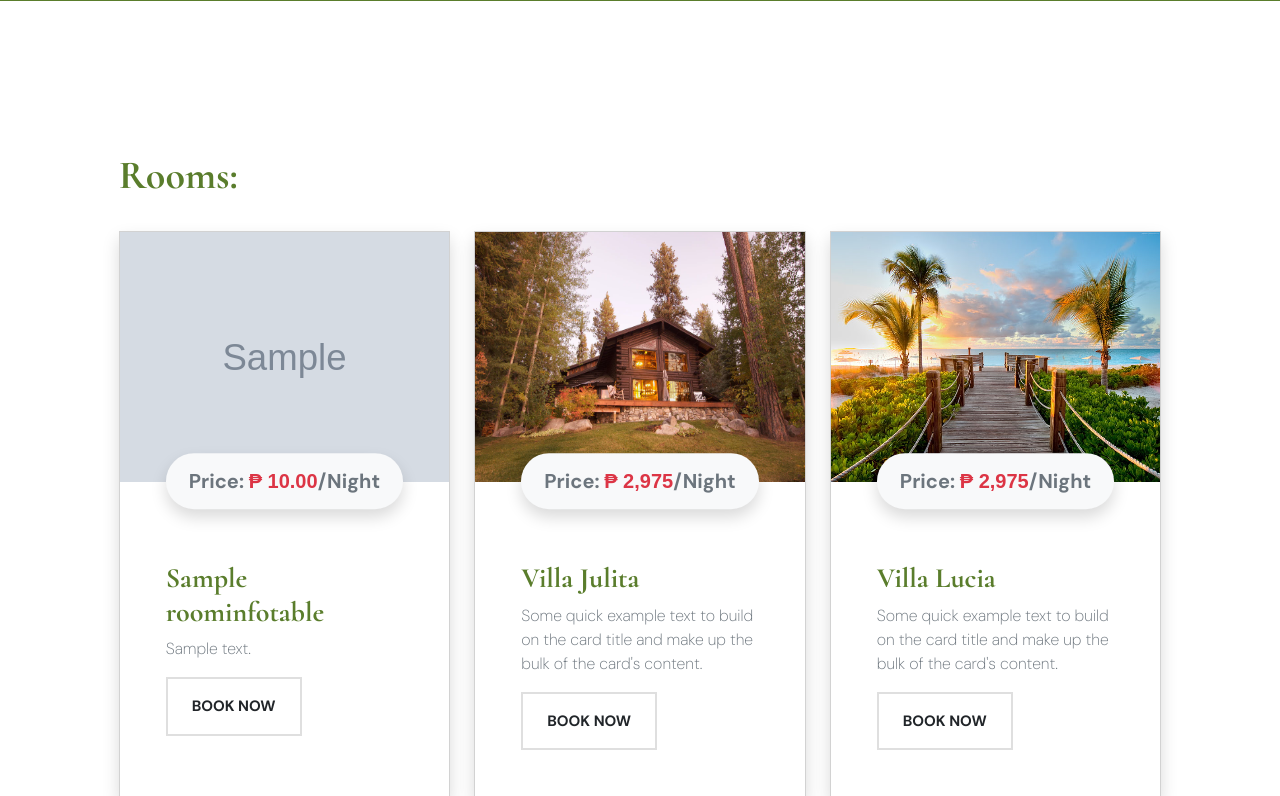
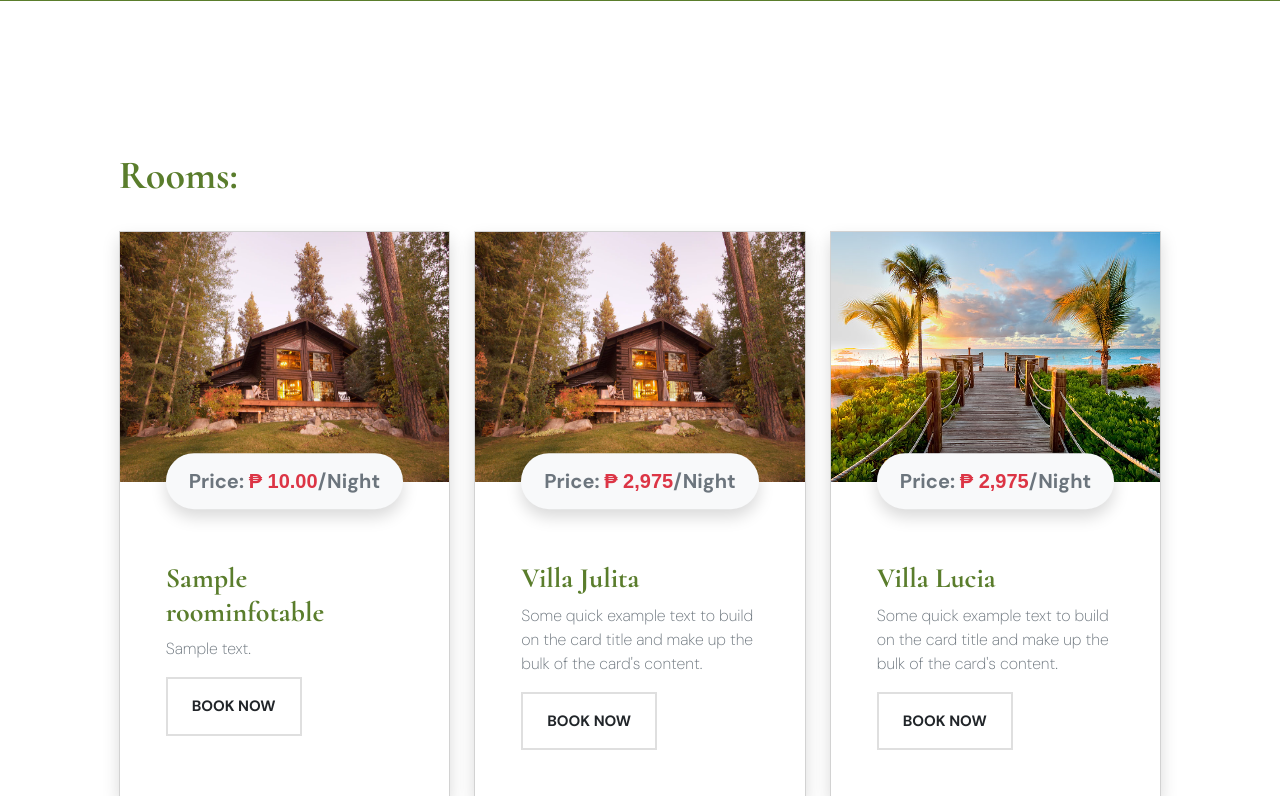
Before and after one commit to jrdrae08/Capstone-Project, a PHP site: page /Resort/page-2.php in a window 1280 px wide. Shown: the part 655-1451 px from the top of the page. Run offline with PHP 8.4, Linux system fonts and the light colour scheme; data comes from the database, SQL or seed files in the repository; tables that the repository leaves empty hold one stand-in row (values such as "Sample post"); grey boxes marked "Sample" are stand-in pictures; some libraries are stand-ins or nearby versions; some web fonts are replaced.

Commit message:
temporary may image muna

```diff
--- a/Resort/page-2.php
+++ b/Resort/page-2.php
@@ -132,7 +132,7 @@ try {
                                 <div class="col-xl-4 col-lg-6 col-md-6 col-sm-10 my-4 d-flex justify-content-center">
                                     <div class="card shadow custom-card-height rounded-0 overflow-hidden">
                                         <div class="img-container">
-                                            <img src="../../businessowner/roomImages/<?php echo htmlspecialchars($businessName . '/' . $room['roomName'] . '/' . $room['image1']); ?>" class="card-img-top rounded-0" alt="...">
+                                            <img src="../../resort/cabin.webp" class="card-img-top rounded-0" alt="...">
                                         </div>
                                         <div class="card-body">
                                             <div class="price-overlay shadow bg-light rounded-5">
```
